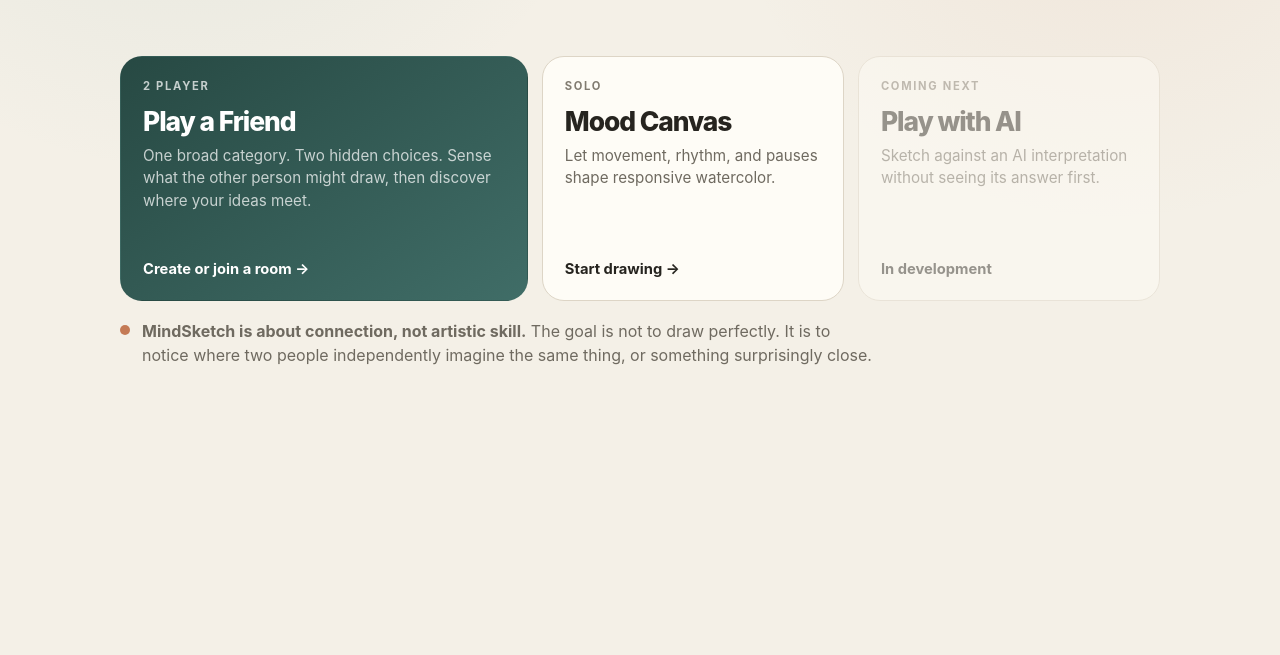
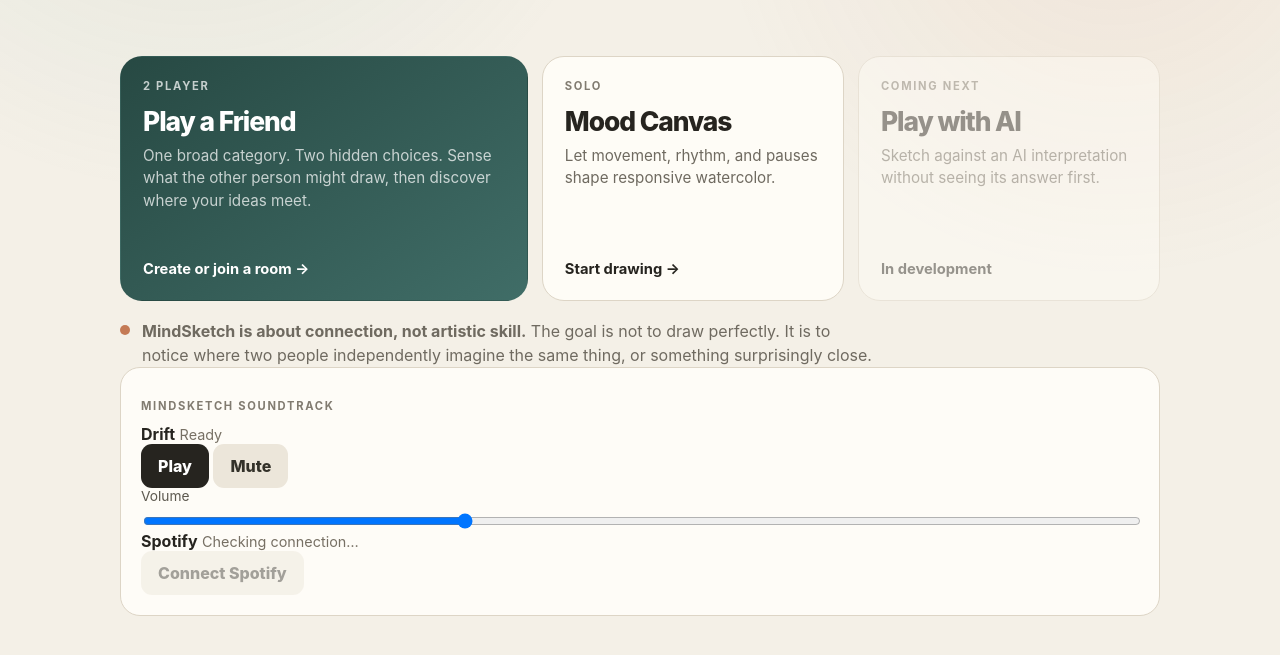
Before and after one commit to CSUF562/DailyBreadPlusNine, a website: page mindsketch/public/index.html in a window 1280 px wide. Shown: the part 357-1012 px from the top of the page. Before the commit the page ends 800 px from the top, so only its background shows below. Drawn offline with nearby package versions, Linux system fonts and the light colour scheme; no server answers.

Commit message:
MindSketch: add soundtrack and Spotify controls

```diff
--- a/mindsketch/public/index.html
+++ b/mindsketch/public/index.html
@@ -82,6 +82,7 @@
       <section class="panel">
         <div class="controls">
           <label>Watercolor spread <input id="soloSpread" type="range" min="0" max="100" value="55" /></label>
+          <label>Response scale <input id="soloResponseScale" type="range" min="0" max="100" value="55" /></label>
           <label><input id="soloResponsive" type="checkbox" checked /> Responsive watercolor</label>
           <label>Line weight <input id="soloLineWeight" type="range" min="1" max="24" value="6" /></label>
           <label>Line opacity <input id="soloLineOpacity" type="range" min="10" max="100" value="100" /></label>
@@ -120,6 +121,7 @@
         </div>
         <div class="controls">
           <label>Watercolor spread <input id="spread" type="range" min="0" max="100" value="55" /></label>
+          <label>Response scale <input id="responseScale" type="range" min="0" max="100" value="55" /></label>
           <label><input id="responsive" type="checkbox" checked /> Responsive watercolor</label>
           <label>Line weight <input id="lineWeight" type="range" min="1" max="24" value="6" /></label>
           <label>Line opacity <input id="lineOpacity" type="range" min="10" max="100" value="100" /></label>
@@ -141,6 +143,30 @@
         <button id="nextRound">Next round</button>
       </section>
     </section>
+
+    <aside class="music-dock panel" aria-label="MindSketch music">
+      <div class="music-main">
+        <div>
+          <p class="eyebrow">MINDSKETCH SOUNDTRACK</p>
+          <strong id="musicTrack">Drift</strong>
+          <span id="musicStatus" class="msg">Ready</span>
+        </div>
+        <div class="music-actions">
+          <button id="musicPlay" type="button">Play</button>
+          <button id="musicMute" type="button" class="secondary">Mute</button>
+        </div>
+      </div>
+      <label class="music-volume">Volume
+        <input id="musicVolume" type="range" min="0" max="100" value="32" />
+      </label>
+      <div class="spotify-row">
+        <div>
+          <strong>Spotify</strong>
+          <span id="spotifyStatus" class="msg">Checking connection…</span>
+        </div>
+        <button id="spotifyConnect" type="button" class="secondary" disabled>Connect Spotify</button>
+      </div>
+    </aside>
   </main>
   <script src="/socket.io/socket.io.js"></script>
   <script src="/app.js"></script>
```
